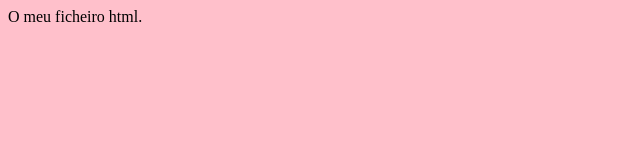
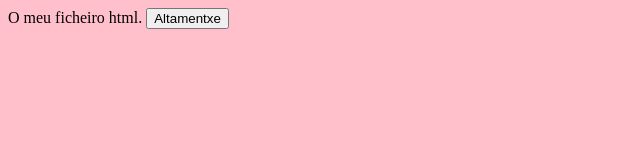
Before and after one commit to Cyber4ge/tecnisign, a plain HTML site: page index.html in a window 1280 px wide. Shown: the whole page, without its empty margins (0-640 px from the left). Drawn offline with Linux system fonts and the light colour scheme.

Commit message:
Criar Botão Altamentxe

```diff
--- a/index.html
+++ b/index.html
@@ -10,6 +10,7 @@
 <body>
 
     O meu ficheiro html.
+    <button> Altamentxe </button>
 
 </body>
 </html>
```
